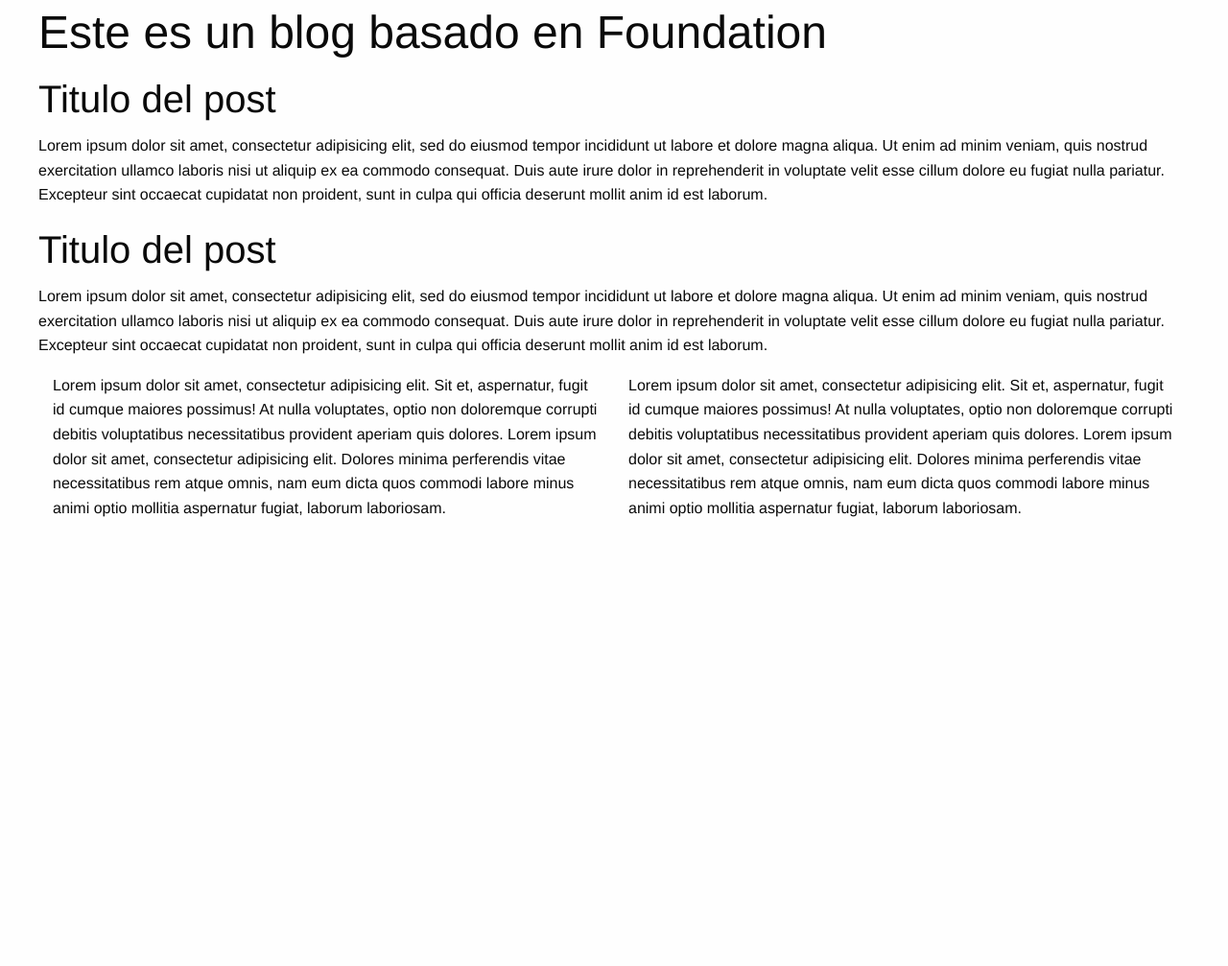
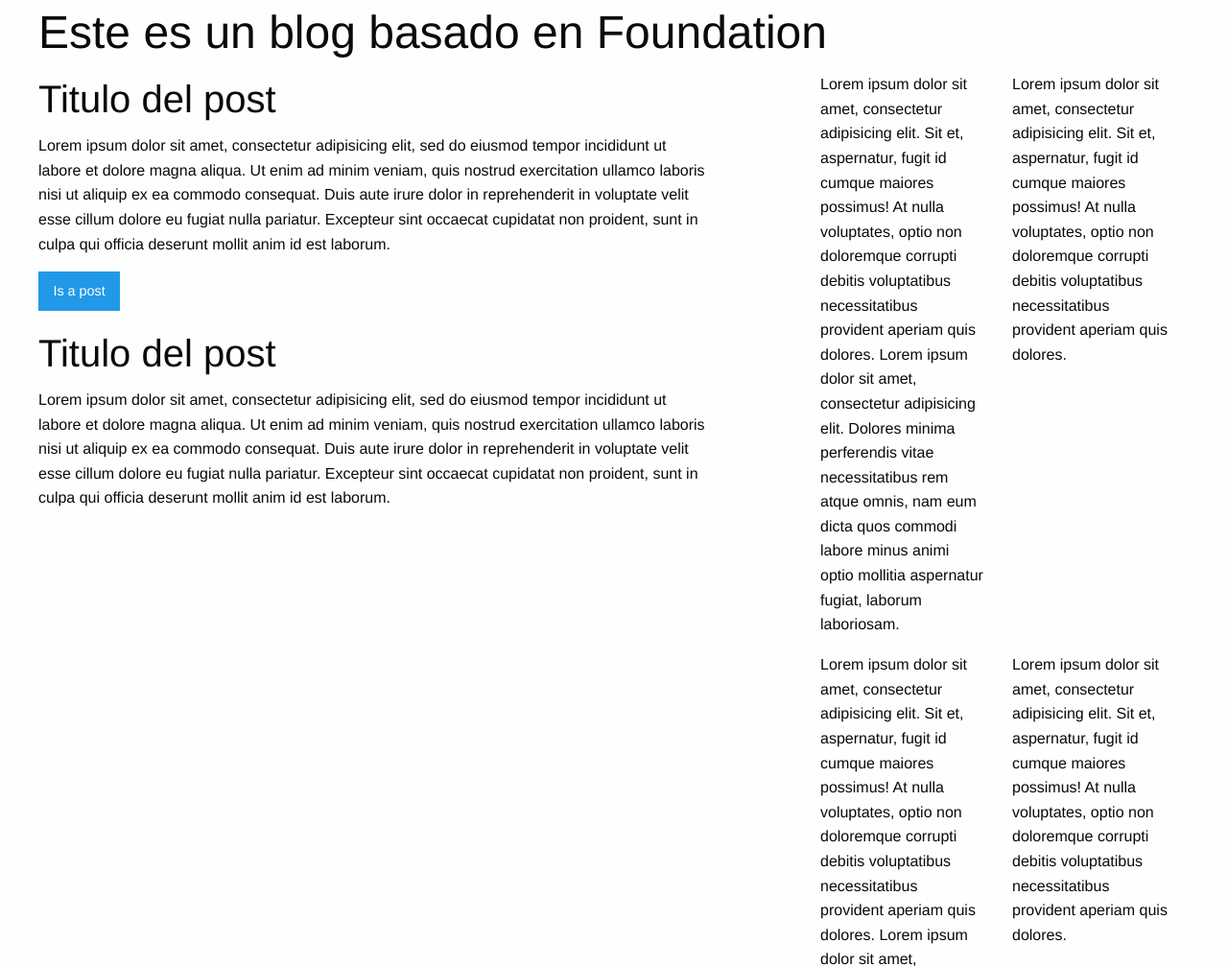
Before and after one commit to viktorHbenitez/frontend, a plain HTML site: page index.html in a window 1280 px wide. Shown: the top 1007 px of the page at 96% size. Before the commit the page ends 800 px from the top, so only its background shows below. Drawn offline with Linux system fonts and the light colour scheme.

Commit message:
colocacion de button

```diff
--- a/index.html
+++ b/index.html
@@ -4,6 +4,7 @@
 	<meta charset="UTF-8">
 	<meta name="viewport" content="width=device-width, initial-scale=1.0" />
 	<title>Este va a hacer un blog en fundation</title>
+	<link rel="stylesheet" type="text/css" href="foundation/css/foundation.min.css">
 	<link rel="stylesheet" type="text/css" href="foundation/css/foundation.css">
 	<link rel="stylesheet" type="text/css" href="foundation/css/app.css">
 </head>
@@ -13,9 +14,9 @@
 		<h1>Este es un blog basado en Foundation</h1>
 	</header>
 
-	<section class="row">
-		<section class="small-12 columns">
-			<article class="row panel" >
+	<section class="row panel">
+		<section class="small-12 medium-8 large-7 columns">
+			<article class="row" >
 			<h2> Titulo del post</h2>
 				<p>
 					Lorem ipsum dolor sit amet, consectetur adipisicing elit, sed do eiusmod
@@ -25,9 +26,10 @@
 					cillum dolore eu fugiat nulla pariatur. Excepteur sint occaecat cupidatat non
 					proident, sunt in culpa qui officia deserunt mollit anim id est laborum.
 				</p>
+				<a class="button radius round " >Is a post</a>
 			</article>
 
-			<article class="row panel">
+			<article class="row ">
 			<h2> Titulo del post</h2>
 				<p>
 					Lorem ipsum dolor sit amet, consectetur adipisicing elit, sed do eiusmod
@@ -42,10 +44,10 @@
 
 		</section>
 
-		<section class="small-12 columns">
+		<section class="small-12 medium-4 large-4 columns">
 
-			<section class="row">
-				<article class="small-6 columns panel">
+			<section class="row" data-equalizer >
+				<article class="small-6 columns " data-equalizer-watch>
 
 					<p>
 						Lorem ipsum dolor sit amet, consectetur adipisicing elit. Sit et, aspernatur, fugit id cumque maiores possimus! At nulla voluptates, optio non doloremque corrupti debitis voluptatibus necessitatibus provident aperiam quis dolores.
@@ -53,11 +55,30 @@
 					</p>
 				</article>
 
-				<article class="small-6 columns panel" >
+				<article class=" small-6 columns" data-equalizer-watch >
+
+					<p>
+						Lorem ipsum dolor sit amet, consectetur adipisicing elit. Sit et, aspernatur, fugit id cumque maiores possimus! At nulla voluptates, optio non doloremque corrupti debitis voluptatibus necessitatibus provident aperiam quis dolores.
+
+					</p>
+				</article>
+
+
+			</section>
+			<section class="row">
+				<article class=" small-6 columns" >
 
 					<p>
 						Lorem ipsum dolor sit amet, consectetur adipisicing elit. Sit et, aspernatur, fugit id cumque maiores possimus! At nulla voluptates, optio non doloremque corrupti debitis voluptatibus necessitatibus provident aperiam quis dolores.
 						Lorem ipsum dolor sit amet, consectetur adipisicing elit. Dolores minima perferendis vitae necessitatibus rem atque omnis, nam eum dicta quos commodi labore minus animi optio mollitia aspernatur fugiat, laborum laboriosam.
+					</p>
+				</article>
+
+				<article class="small-6 columns " >
+
+					<p>
+						Lorem ipsum dolor sit amet, consectetur adipisicing elit. Sit et, aspernatur, fugit id cumque maiores possimus! At nulla voluptates, optio non doloremque corrupti debitis voluptatibus necessitatibus provident aperiam quis dolores.
+
 					</p>
 				</article>
 
@@ -71,6 +92,7 @@
 	<script type="text/javascript" src="foundation/js/vendor/jquery.min.js"></script>
 	<script type="text/javascript" src="foundation/js/vendor/what-input.min.js"></script>
 	<script type="text/javascript" src="foundation/js/foundation.min.js"></script>
+	<script type="text/javascript" src="foundation/js/foundation.js"></script>
 	<script type="text/javascript" src="foundation/js/app.js"></script>
 
 </body>
```
